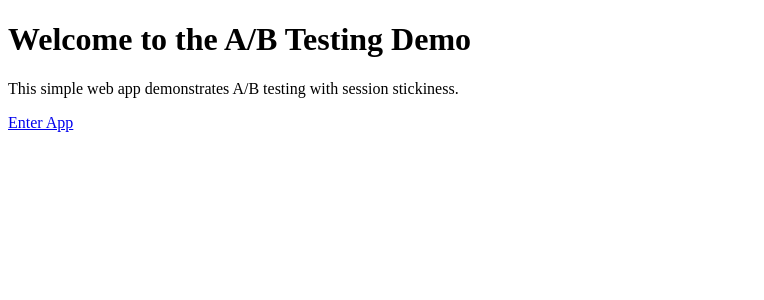
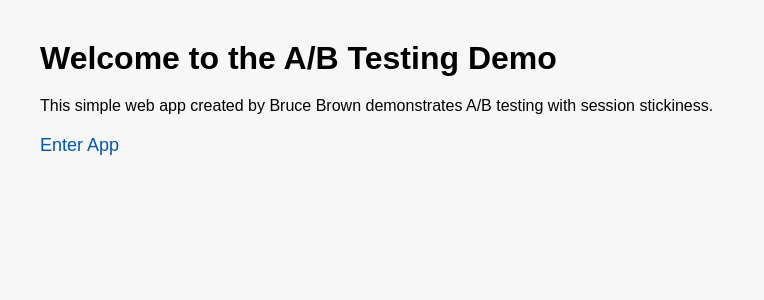
Before and after one commit to BBrown-Dev/ab-testing-webapp, a Flask app: page / in a window 1280 px wide. Shown: the top 300 px of the page, without its empty margins (0-764 px from the left). Run offline with Flask 3, Linux system fonts and the light colour scheme.

Commit message:
Add global stylesheet and link CSS to all templates for consistent UI styling

```diff
--- /dev/null
+++ b/static/styles.css
@@ -0,0 +1,47 @@
+/*
+styles.css
+Basic styling for the A/B Testing Web App.
+
+This file intentionally keeps styling minimal because:
+- The project emphasizes functionality over design.
+- The goal is simply to make the pages readable and consistent.
+*/
+
+/* Apply a clean, readable font across all pages */
+body {
+    font-family: Arial, sans-serif;
+    margin: 40px;
+    background-color: #f7f7f7;
+}
+
+/* Center main content */
+h1, p, a, button {
+    display: block;
+    margin-bottom: 20px;
+}
+
+/* Style the link on the intro page */
+a {
+    font-size: 18px;
+    color: #0056b3;
+    text-decoration: none;
+}
+
+a:hover {
+    text-decoration: underline;
+}
+
+/* Style the buttons on Version A and B pages */
+button {
+    padding: 10px 20px;
+    font-size: 16px;
+    background-color: #444;
+    color: white;
+    border: none;
+    border-radius: 4px;
+    cursor: pointer;
+}
+
+button:hover {
+    background-color: #222;
+}
--- a/templates/home_A.html
+++ b/templates/home_A.html
@@ -9,6 +9,7 @@ It contains a clearly labeled header and a button that triggers metrics tracking
 <head>
     <meta charset="UTF-8">
     <title>Version A</title>
+    <link rel="stylesheet" href="/static/styles.css">
 </head>
 <body>
     <!-- Distinct styling so the viewer knows this is Version A -->
--- a/templates/home_B.html
+++ b/templates/home_B.html
@@ -9,6 +9,7 @@ It contains a clearly labeled header and a button that triggers metrics tracking
 <head>
     <meta charset="UTF-8">
     <title>Version B</title>
+    <link rel="stylesheet" href="/static/styles.css">
 </head>
 <body>
     <!-- Distinct styling so the viewer knows this is Version B -->
--- a/templates/intro.html
+++ b/templates/intro.html
@@ -9,12 +9,13 @@ It introduces the project and provides a link to the A/B-tested home page.
 <head>
     <meta charset="UTF-8">
     <title>Intro Page</title>
+    <link rel="stylesheet" href="/static/styles.css">
 </head>
 <body>
     <h1>Welcome to the A/B Testing Demo</h1>
 
     <!-- Brief description -->
-    <p>This simple web app demonstrates A/B testing with session stickiness.</p>
+    <p>This simple web app created by Bruce Brown demonstrates A/B testing with session stickiness.</p>
 
     <!-- Link to the route that triggers A/B task -->
     <a href="/home">Enter App</a>
```
